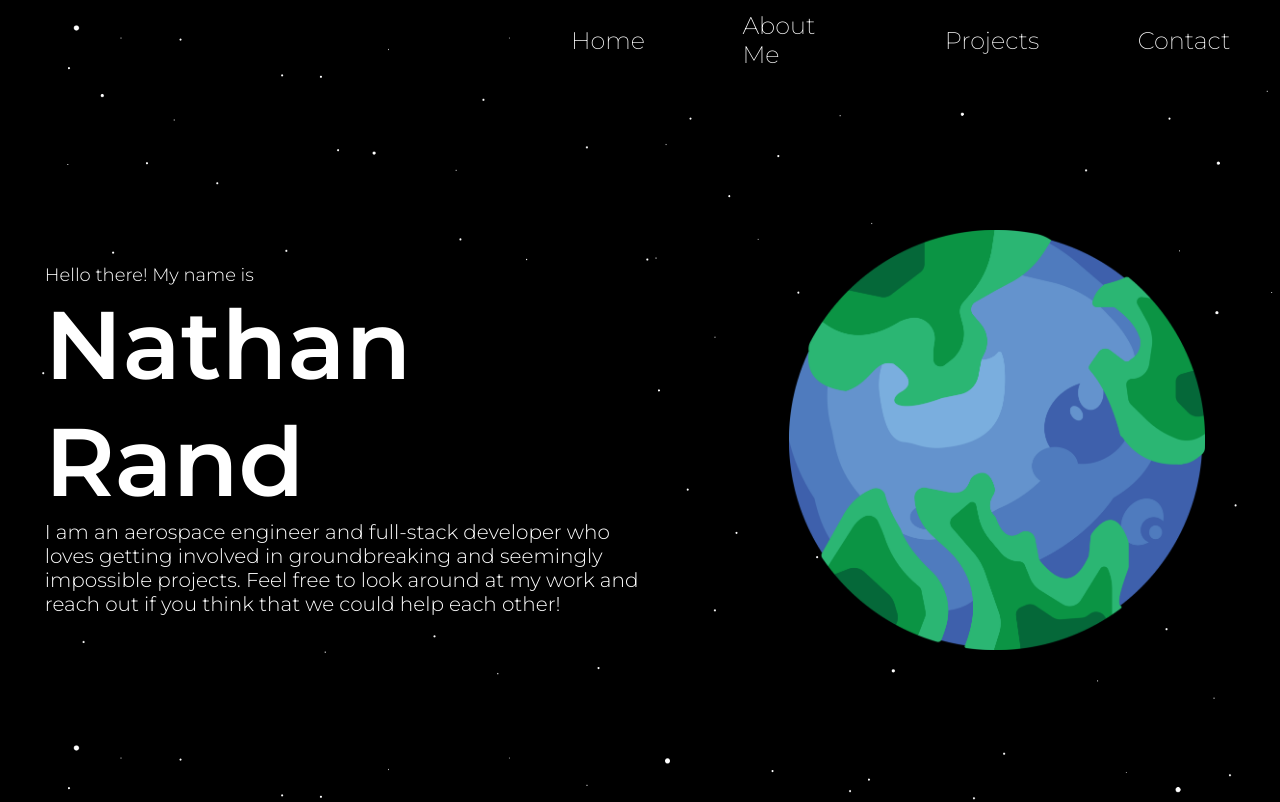
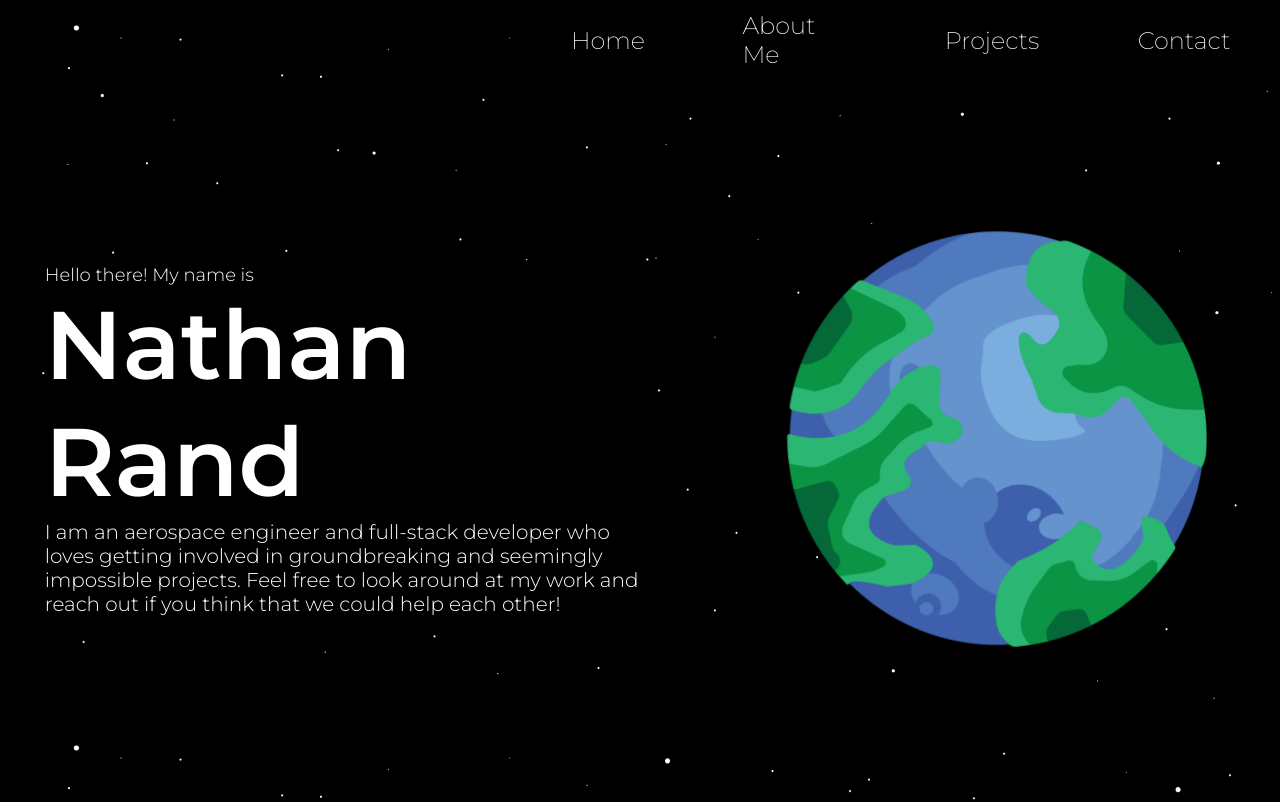
Before and after one commit to Nador02/nathanrand.dev, a React (Create React App) app: page / in a window 1280 px wide. Shown: the top 802 px of the page. Built offline with nearby package versions, Linux system fonts and the light colour scheme.

Commit message:
Got basic rotating gsap animation working :D

```diff
--- a/src/components/Button/Button.js
+++ b/src/components/Button/Button.js
@@ -9,7 +9,6 @@ export const Button = ({ textContent, width, color, path}) => {
   let navigate = useNavigate();
   if(path !== ""){
     buttonOnClick = () => {
-        console.log("Test");
         navigate(path);
     }
   }
--- a/src/components/PlanetRow/PlanetRow.js
+++ b/src/components/PlanetRow/PlanetRow.js
@@ -1,8 +1,21 @@
 import { PlanetRowContainer, Content, Graphics, TopText, MiddleText, BottomText, Planet } from "./planetRowStyles"
 import { Button } from '../Button/Button'
 import PropTypes from 'prop-types'
+import { gsap, Linear } from "gsap"
+import { useEffect, useRef } from "react"
 
 export const PlanetRow = ({ topTextContent, middleTextContent, bottomTextContent, buttonContent, buttonPath, planet, mirrored }) => {
+  //Animation for the planet rotating effect
+  const planetRef = useRef(null);
+  useEffect(() => {
+    gsap.to(planetRef.current, {
+      rotation:360,
+      repeat:-1,
+      duration:25,
+      ease:Linear.easeNone
+    })
+  })
+
   return (
     <PlanetRowContainer>
       <Content mirrored={mirrored}>
@@ -12,7 +25,7 @@ export const PlanetRow = ({ topTextContent, middleTextContent, bottomTextContent
         { buttonContent !== "" ? <Button textContent={buttonContent} path={buttonPath}></Button> : null}
       </Content>
       <Graphics mirrored={mirrored}>
-        <Planet src={planet}></Planet>
+        <Planet src={planet} ref={planetRef}></Planet>
       </Graphics>
     </PlanetRowContainer>
   )
```
Also changed, not shown: 1 other file (tests, documents, lock files or other folders).
